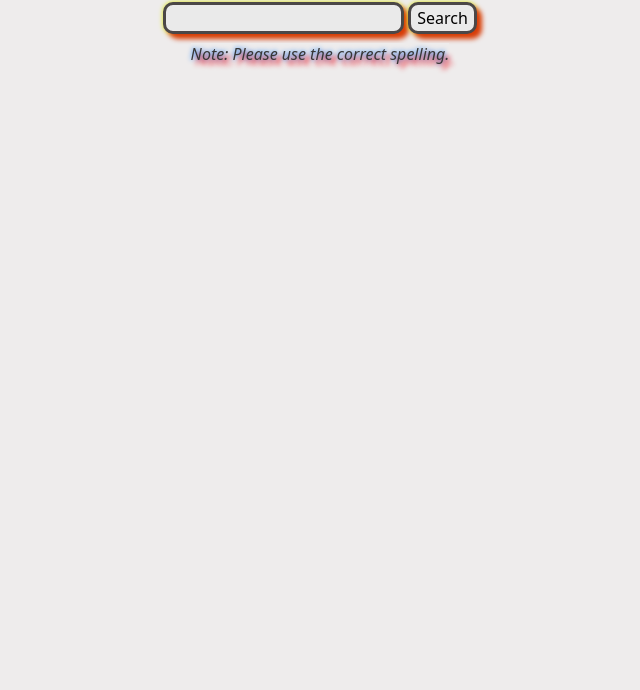
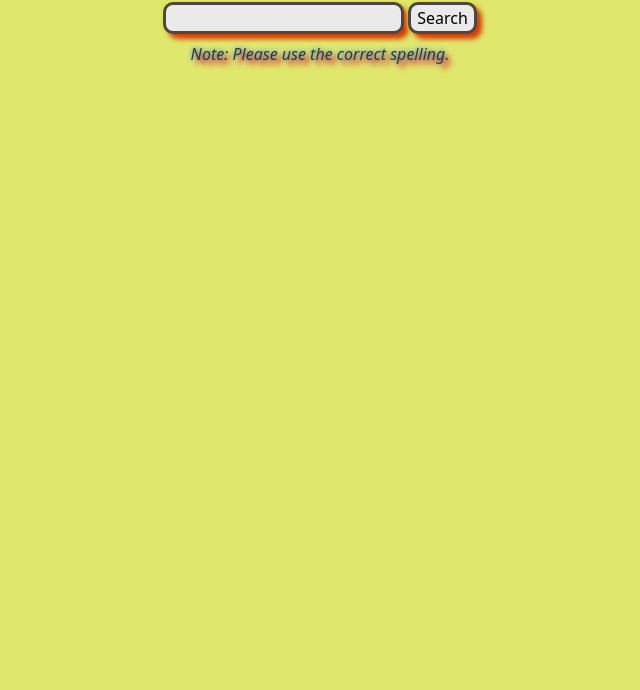
Before and after one commit to MarcusMathuram46/Task, a plain HTML site: page Day20/Task3/index.html in a window 1280 px wide. Shown: the part 110-800 px from the top of the page, without its empty margins (320-960 px from the left). Drawn offline with nearby package versions, Linux system fonts and the light colour scheme.

Commit message:
All Done

```diff
--- a/Day20/Task3/style.css
+++ b/Day20/Task3/style.css
@@ -1,5 +1,5 @@
 *{
-    background-color: rgb(238, 236, 236);
+    background-color: rgb(223, 231, 109);
     font-family: system-ui, -apple-system, BlinkMacSystemFont, 'Segoe UI', Roboto, Oxygen, Ubuntu, Cantarell, 'Open Sans', 'Helvetica Neue', sans-serif;
 }
 
```
